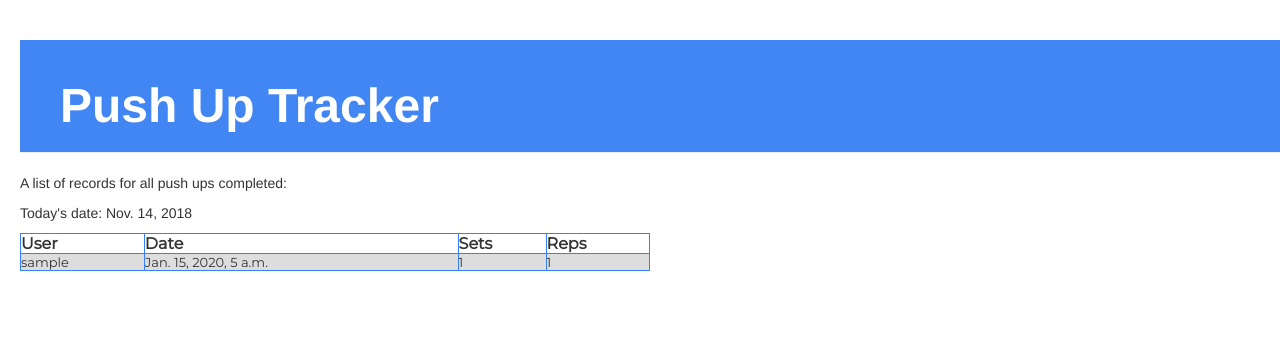
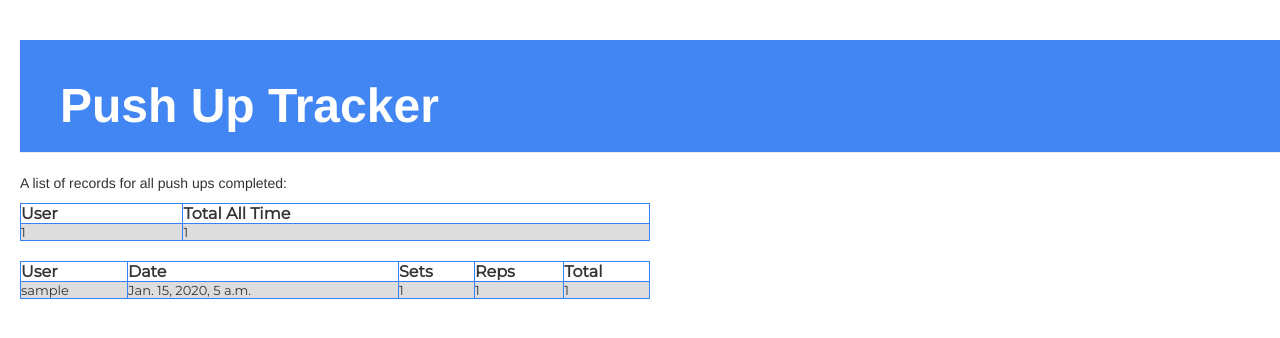
Before and after one commit to cgeorgiades27/puc, a Django app: page / in a window 1280 px wide. Shown: the top 338 px of the page. Run offline with Django 3.2, Linux system fonts and the light colour scheme; tables that the repository leaves empty hold one stand-in row (values such as "Sample post"); some libraries are stand-ins or nearby versions.

Commit message:
added total column

```diff
--- a/tracker/templates/tracker/base.html
+++ b/tracker/templates/tracker/base.html
@@ -13,7 +13,6 @@
 	</div>
 
 	<div><p>A list of records for all push ups completed:</p></div>
-	<div><p>Today's date: {{ date }} </p></div>
 	<div class="entry">
 		<div class="table">
         {% block content %}
--- a/tracker/templates/tracker/workout_log.html
+++ b/tracker/templates/tracker/workout_log.html
@@ -1,11 +1,25 @@
 {% extends 'tracker/base.html' %}
 {% block content %}
+<table>
+  <tr>
+    <th>User</th>
+    <th>Total All Time</th>
+  </tr>
+  {% for x in total_reps %}
+  <tr>
+    <td>{{ x.user }}</td>
+    <td>{{ x.total }}</td>
+  </tr>
+  {% endfor %}
+</table>
+<br>
 <table>
   <tr>
     <th>User</th>
     <th>Date</th>
     <th>Sets</th>
     <th>Reps</th>
+    <th>Total</th>
   </tr>
   {% for x in logs %}
   <tr>
@@ -13,6 +27,7 @@
     <td>{{ x.date_completed }}</td>
     <td>{{ x.sets }}</td>
     <td>{{ x.reps }}</td>
+    <td>{{ x.total }}</td>
   </tr>
   {% endfor %}
 </table>
--- a/tracker/views.py
+++ b/tracker/views.py
@@ -5,6 +5,6 @@ from django.db.models import Count, Sum, F, IntegerField
 
 def workout_log(request):
     logs = Entry.objects.all().order_by('-date_completed')
-    reps = Entry.objects.all().aggregate(total = Sum(F('reps')*F('sets'), output_field=IntegerField()))
+    total_reps = Entry.objects.values('user').annotate(total=Sum(F('reps')*F('sets'))).order_by('-total')
     date = timezone.now().date()
-    return render(request, 'tracker/workout_log.html', {'logs': logs, 'reps': reps, 'date': date})
+    return render(request, 'tracker/workout_log.html', {'logs': logs, 'total_reps': total_reps, 'date': date})
```
Lines whose indentation alone changed are shown as unchanged.
